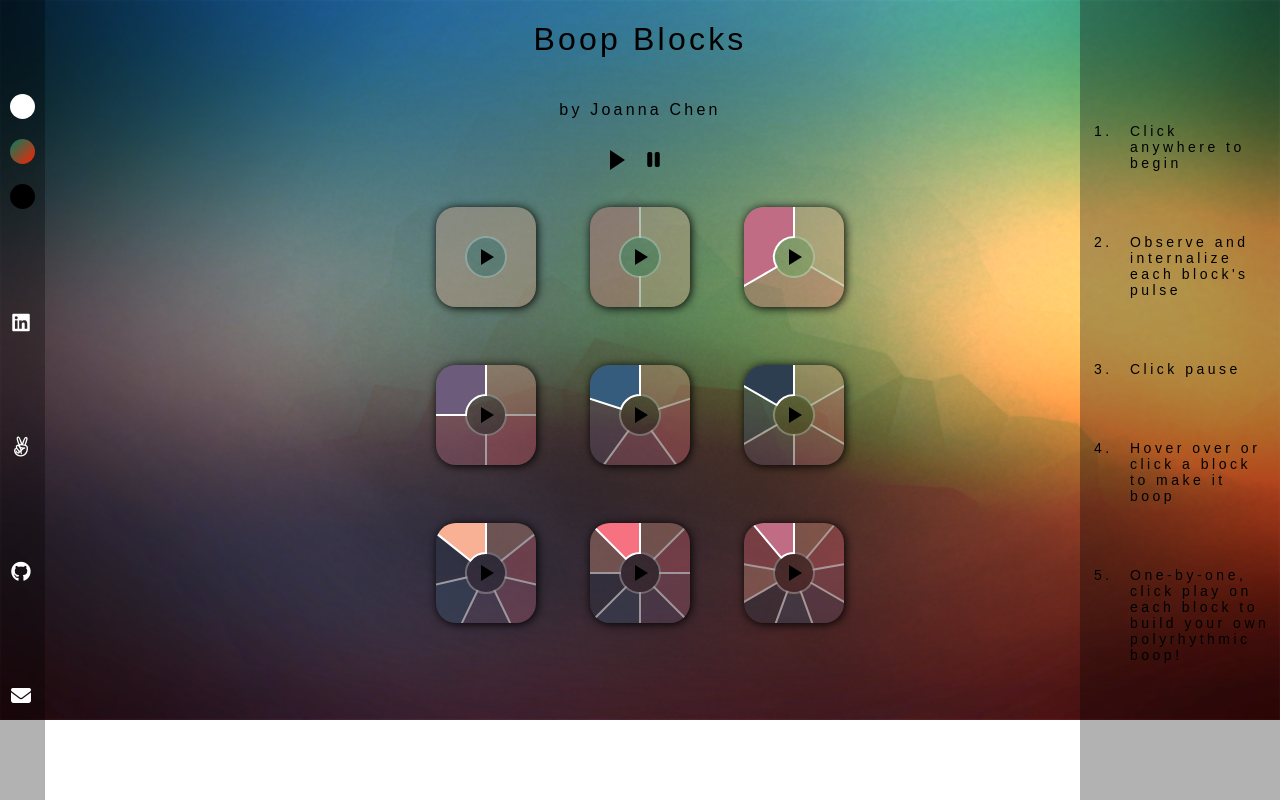
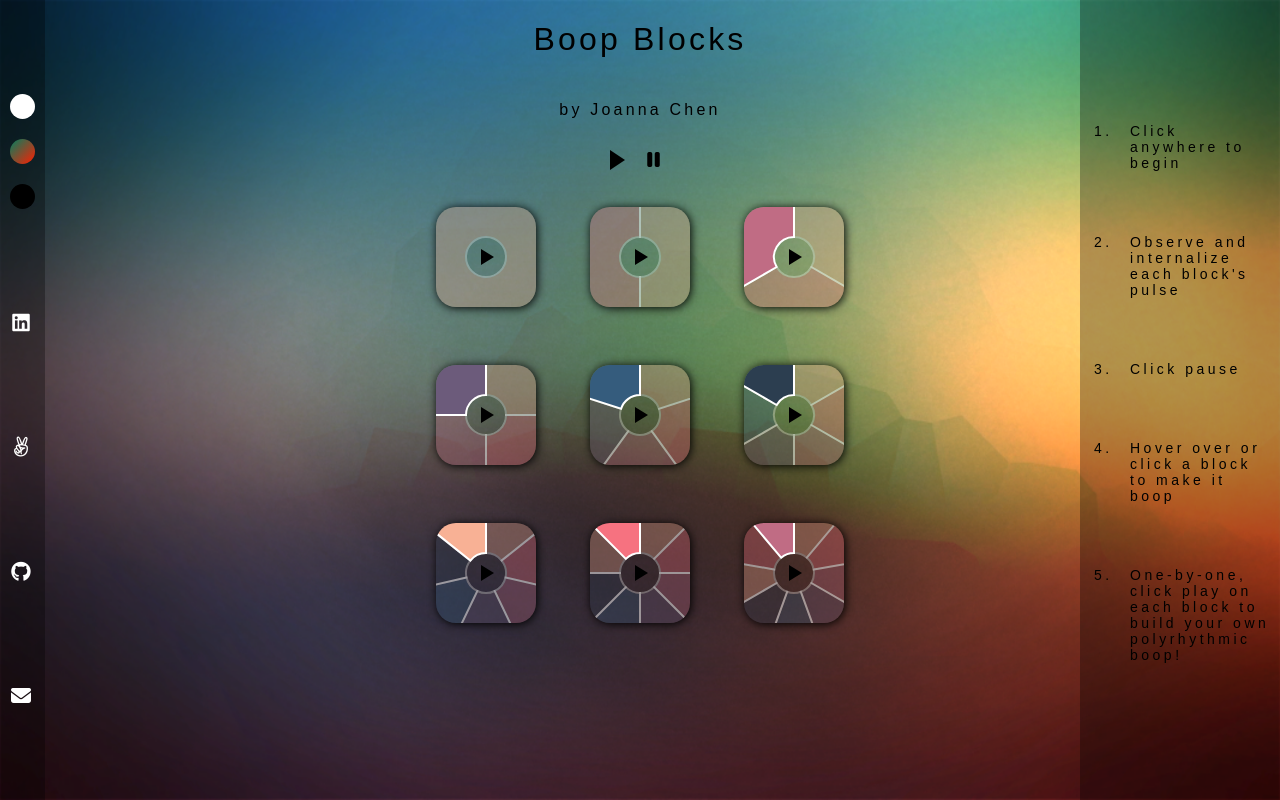
Before and after one commit to joannerd/boopblocks, a PHP site: page / in a window 1280 px wide. Run offline with PHP 8.4, Linux system fonts and the light colour scheme; some libraries are stand-ins or nearby versions.

Commit message:
Fix background sizing

```diff
--- a/stylesheets/index.css
+++ b/stylesheets/index.css
@@ -8,7 +8,7 @@ body {
   align-items: flex-start;
   background: url(color.png);
   background-repeat: no-repeat;
-  background-size: cover;
+  background-size: 100vw 100vh;
   color: black;
   letter-spacing: 0.2em;
 }
```
